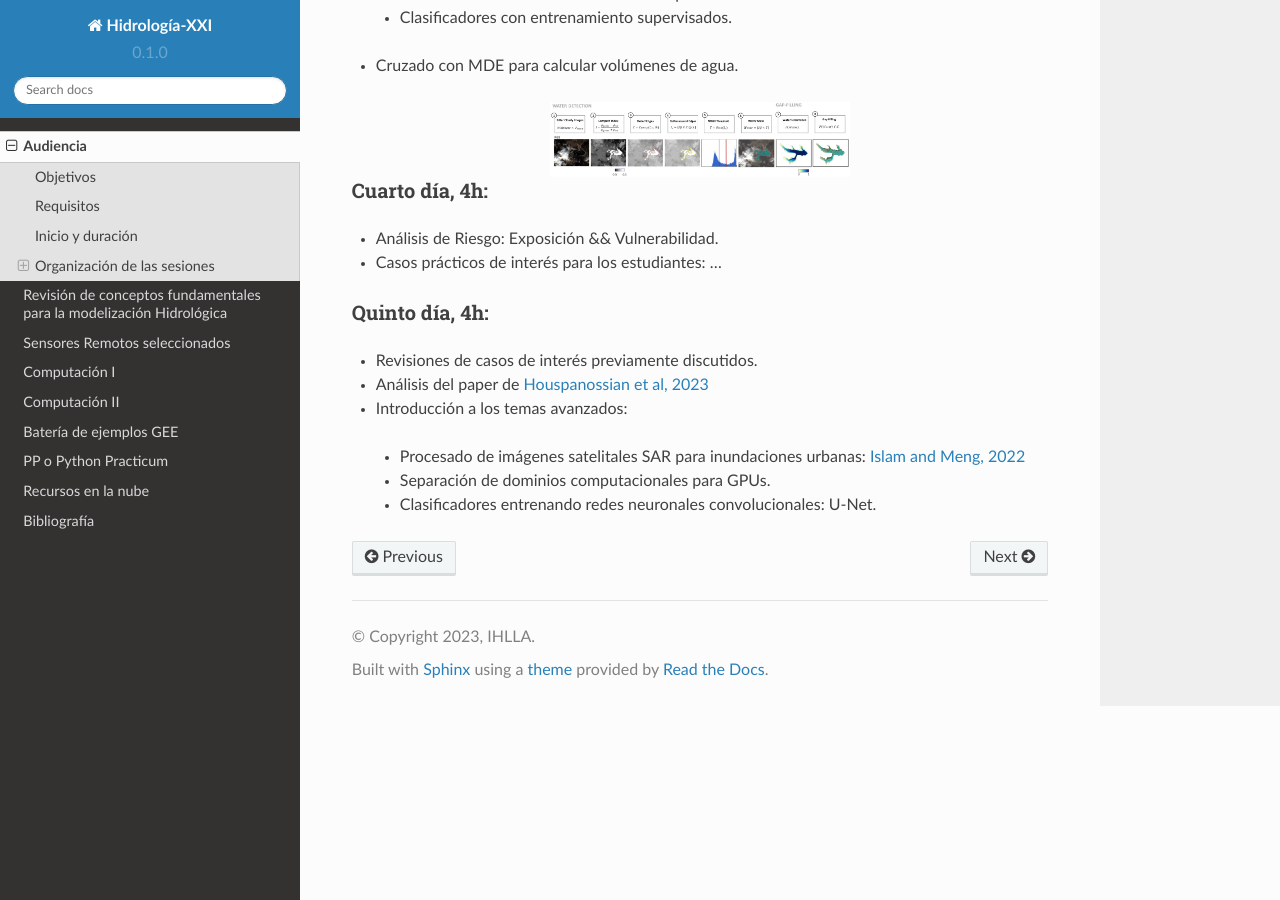
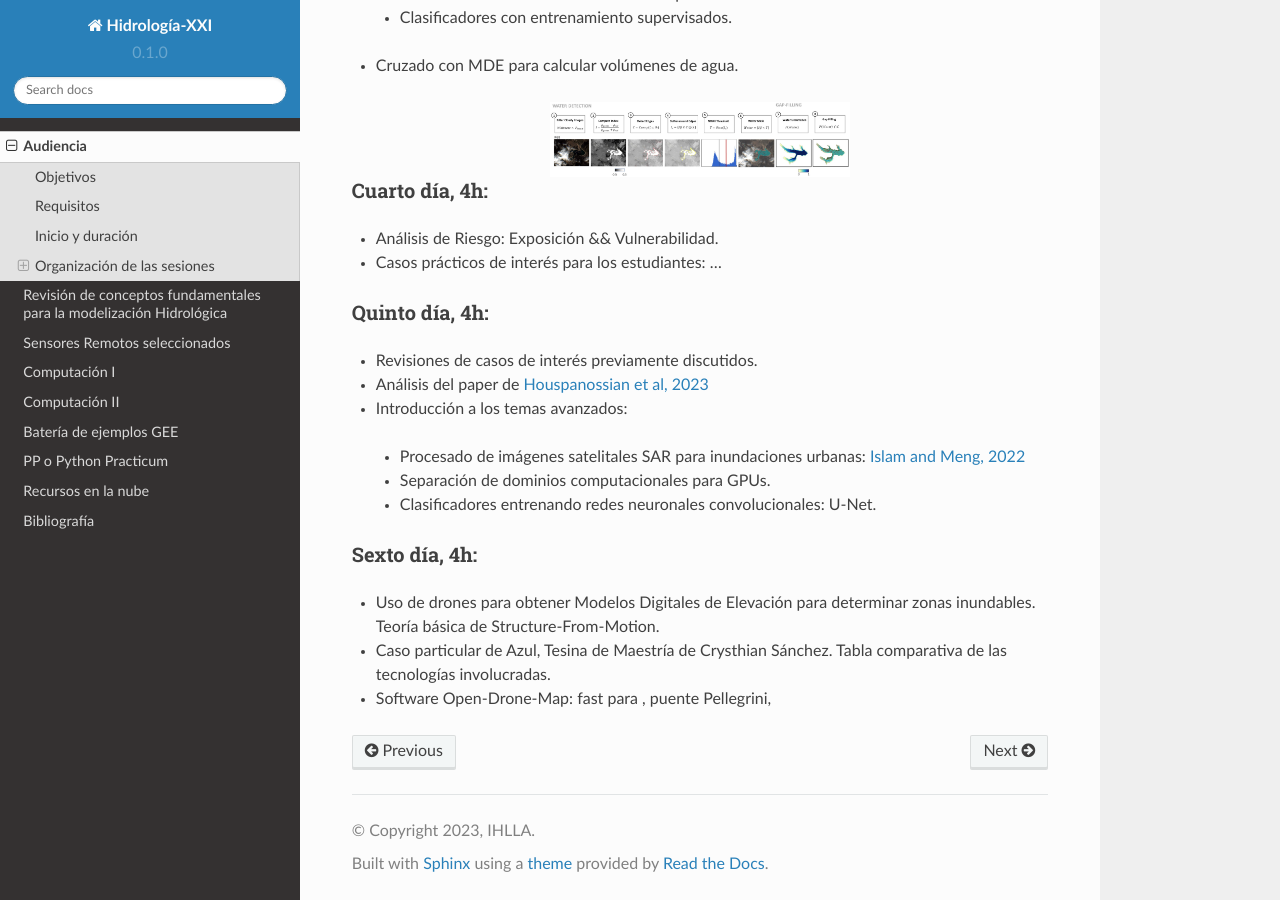
Before and after one commit to ivillamadrid/HidrologiaXXI, a Sphinx documentation site: the page built from docs/source/audiencia.rst, in a window 1280 px wide and 900 px high, scrolled down 1693 px. Built offline with Sphinx 7.4.7 and the Read the Docs theme 2.0.0, drawn with Linux system fonts in a browser that asks for light colours.

Commit message:
Update audiencia.rst

```diff
--- a/docs/source/audiencia.rst
+++ b/docs/source/audiencia.rst
@@ -81,3 +81,9 @@ Quinto día, 4h:
  * Procesado de imágenes satelitales SAR para inundaciones urbanas: `Islam and Meng, 2022 <https://doi.org/10.1016/j.jag.2022.103002>`_
  * Separación de dominios computacionales para GPUs.
  * Clasificadores entrenando redes neuronales convolucionales: U-Net.
+
+Sexto día, 4h:
+**************
+* Uso de drones para obtener Modelos Digitales de Elevación para determinar zonas inundables. Teoría básica de Structure-From-Motion.
+* Caso particular de Azul, Tesina de Maestría de Crysthian Sánchez. Tabla comparativa de las tecnologías involucradas.
+* Software Open-Drone-Map: fast para , puente Pellegrini,
```
